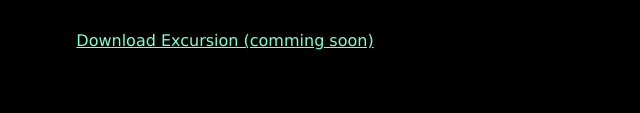
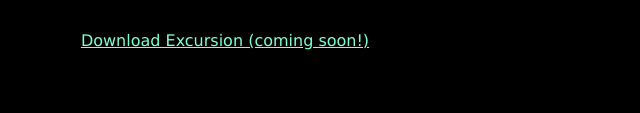
Before and after one commit to Alexthh93/Alexthh.github.io, a plain HTML site: page Excursion/index.html in a window 1280 px wide. Shown: the part 1205-1318 px from the top of the page, 415-1055 px from the left. Drawn offline with Linux system fonts and the light colour scheme.

Commit message:
correct spelling

```diff
--- a/Excursion/index.html
+++ b/Excursion/index.html
@@ -43,7 +43,7 @@
                 <img src="https://content.codecademy.com/programs/freelance-one/excursion/images/phone.png" alt="Phone favicon">
             </figure>
             <h2>Coming Soon for iPhone and Android</h2>
-            <aside><a class="download-link" href="">Download Excursion (comming soon)</a></aside>
+            <aside><a class="download-link" href="">Download Excursion (coming soon!)</a></aside>
         </main>
     </section>
                             <!-- Footer Section -->
```
